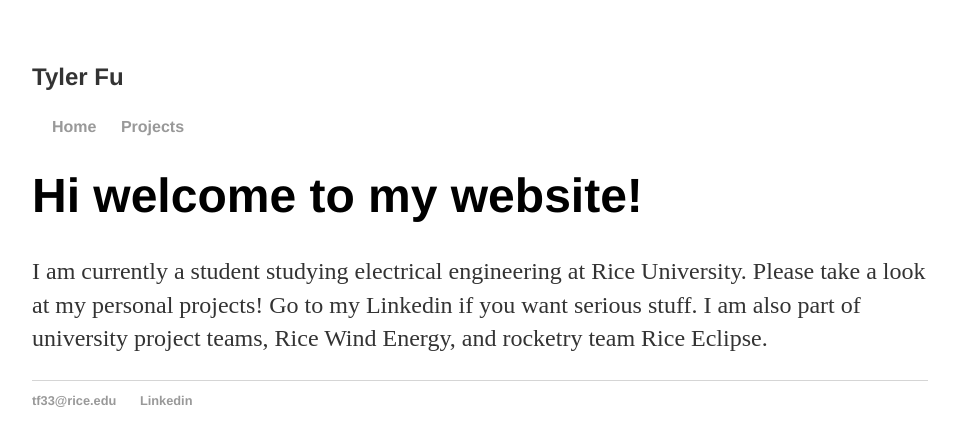
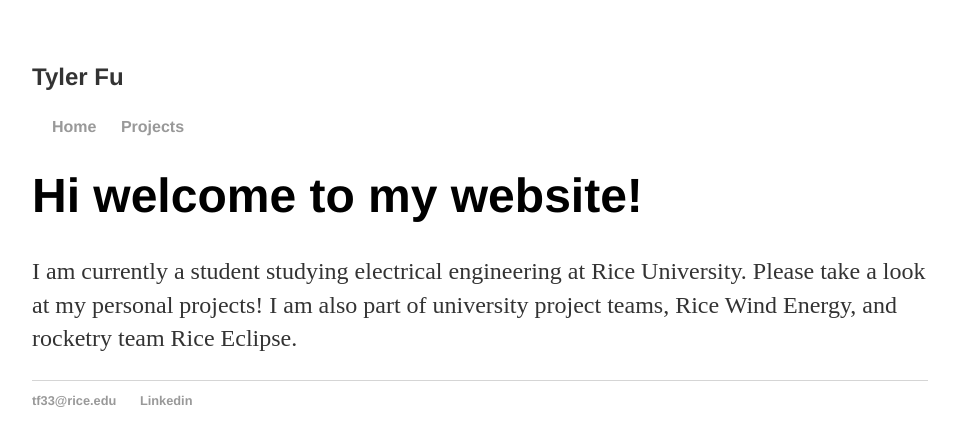
Before and after one commit to tfu1897/tfu1897.github.io, a Jekyll site: the page built from index.html, in a window 1280 px wide. Shown: the top 446 px of the page, without its empty margins (160-1115 px from the left). Built offline with Jekyll 4.4.1, drawn with Linux system fonts in a browser that asks for light colours.

Commit message:
Update index.html

```diff
--- a/index.html
+++ b/index.html
@@ -4,5 +4,5 @@
 ---
 <div class="blurb">
 	<h1>Hi welcome to my website! </h1>
-	<p>I am currently a student studying electrical engineering at Rice University. Please take a look at my personal projects! Go to my Linkedin if you want serious stuff. I am also part of university project teams, Rice Wind Energy, and rocketry team Rice Eclipse. </p>
+	<p>I am currently a student studying electrical engineering at Rice University. Please take a look at my personal projects! I am also part of university project teams, Rice Wind Energy, and rocketry team Rice Eclipse. </p>
 </div><!-- /.blurb -->
```
